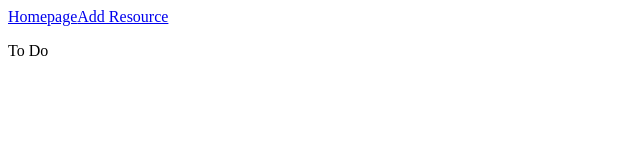
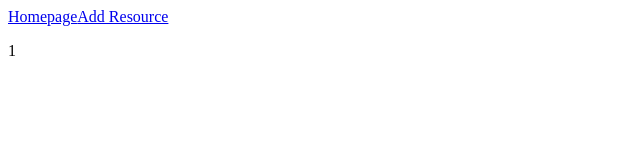
Before and after one commit to katrinalea/new-resource, a React (Create React App) app: page /1/to-do-list in a window 1280 px wide. Shown: the top 160 px of the page, without its empty margins (0-640 px from the left). Built offline with nearby package versions, Linux system fonts and the light colour scheme; the HTML template or start-up script is replaced by a standard one.

Commit message:
write basic to-do list

```diff
--- a/src/Pages/ToDoList.tsx
+++ b/src/Pages/ToDoList.tsx
@@ -1,7 +1,11 @@
+import { useParams } from "react-router-dom";
+
 export default function ToDoList(): JSX.Element {
+  const { userID } = useParams();
+
   return (
     <div>
-      <p>To Do</p>
+      <p>{userID}</p>
     </div>
   );
 }
```
